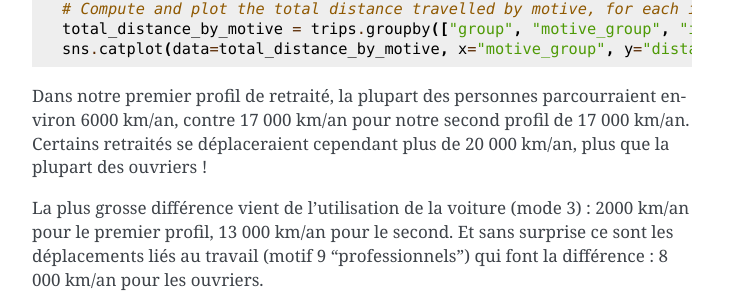
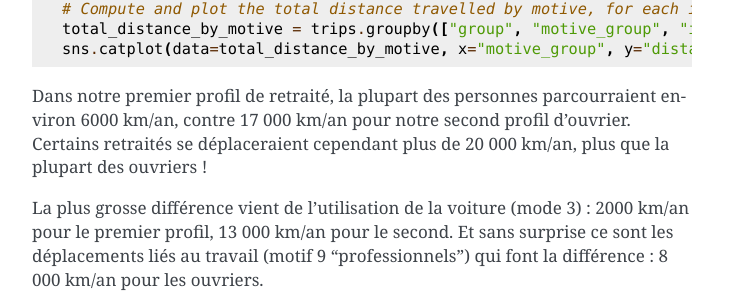
Before and after one commit to mobility-team/mobility, a Sphinx documentation site: the page built from docs/source/quickstart/quickstart.md, in a window 1280 px wide and 900 px high, scrolled down 2657 px. Shown: the part 421-724 px from the top of the window, without its empty margins (388-1141 px from the left). Built offline with Sphinx 7.4.7, drawn with Linux system fonts in a browser that asks for light colours.

Commit message:
fix installation instructions + typo

````diff
--- a/docs/source/quickstart/quickstart.md
+++ b/docs/source/quickstart/quickstart.md
@@ -121,7 +121,7 @@
 sns.catplot(data=total_distance_by_motive, x="motive_group", y="distance", hue="group", kind="box")
 ```
 
-Dans notre premier profil de retraité, la plupart des personnes parcourraient environ 6000 km/an, contre 17 000 km/an pour notre second profil de 17 000 km/an. Certains retraités se déplaceraient cependant plus de 20 000 km/an, plus que la plupart des ouvriers !
+Dans notre premier profil de retraité, la plupart des personnes parcourraient environ 6000 km/an, contre 17 000 km/an pour notre second profil d'ouvrier. Certains retraités se déplaceraient cependant plus de 20 000 km/an, plus que la plupart des ouvriers !
 
 La plus grosse différence vient de l'utilisation de la voiture (mode 3) : 2000 km/an pour le premier profil, 13 000 km/an pour le second. Et sans surprise ce sont les déplacements liés au travail (motif 9 "professionnels") qui font la différence : 8 000 km/an pour les ouvriers.
 
````
Also changed, not shown: other parts of docs/source/quickstart/quickstart.md (+1 -1 lines).
